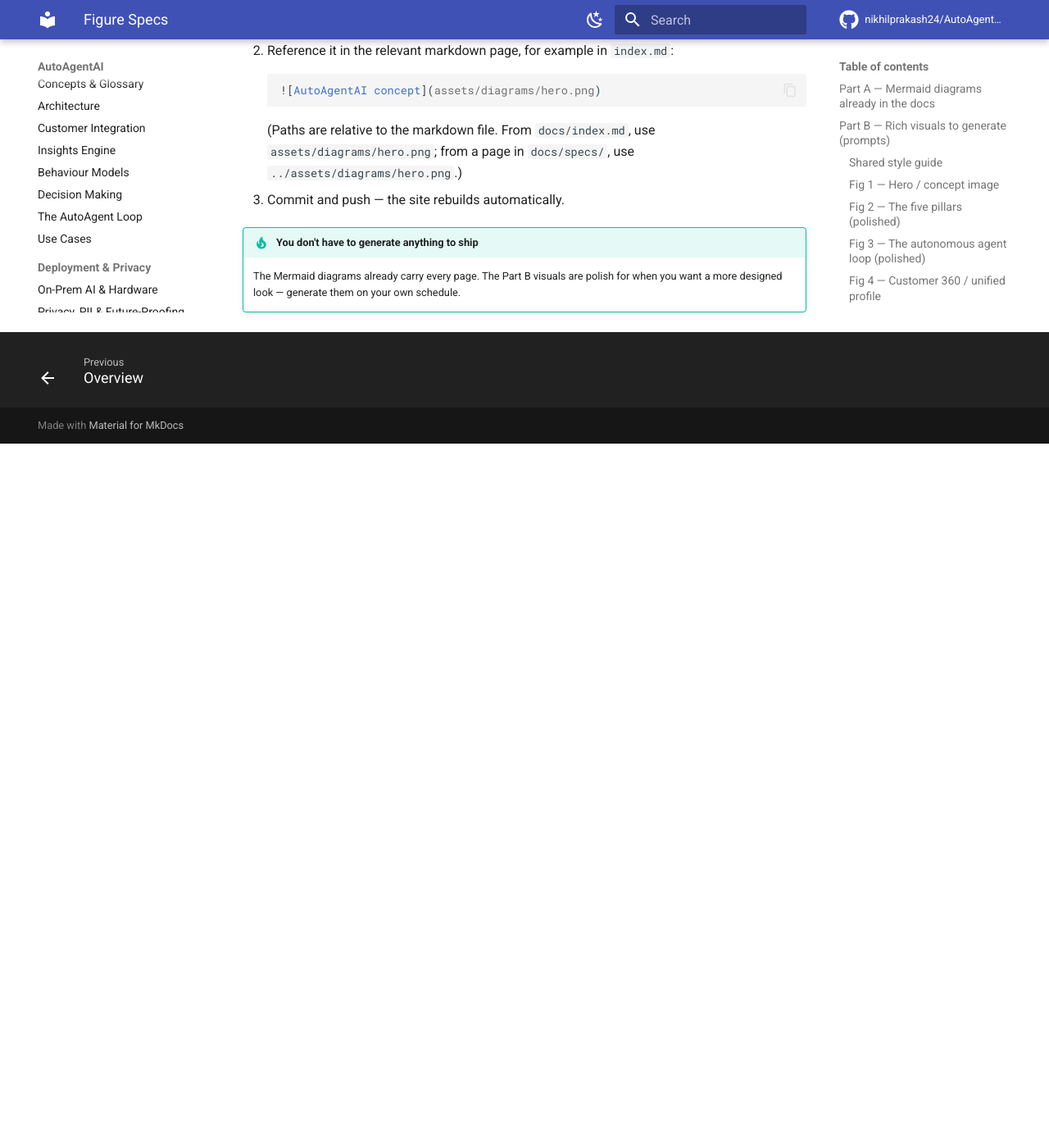
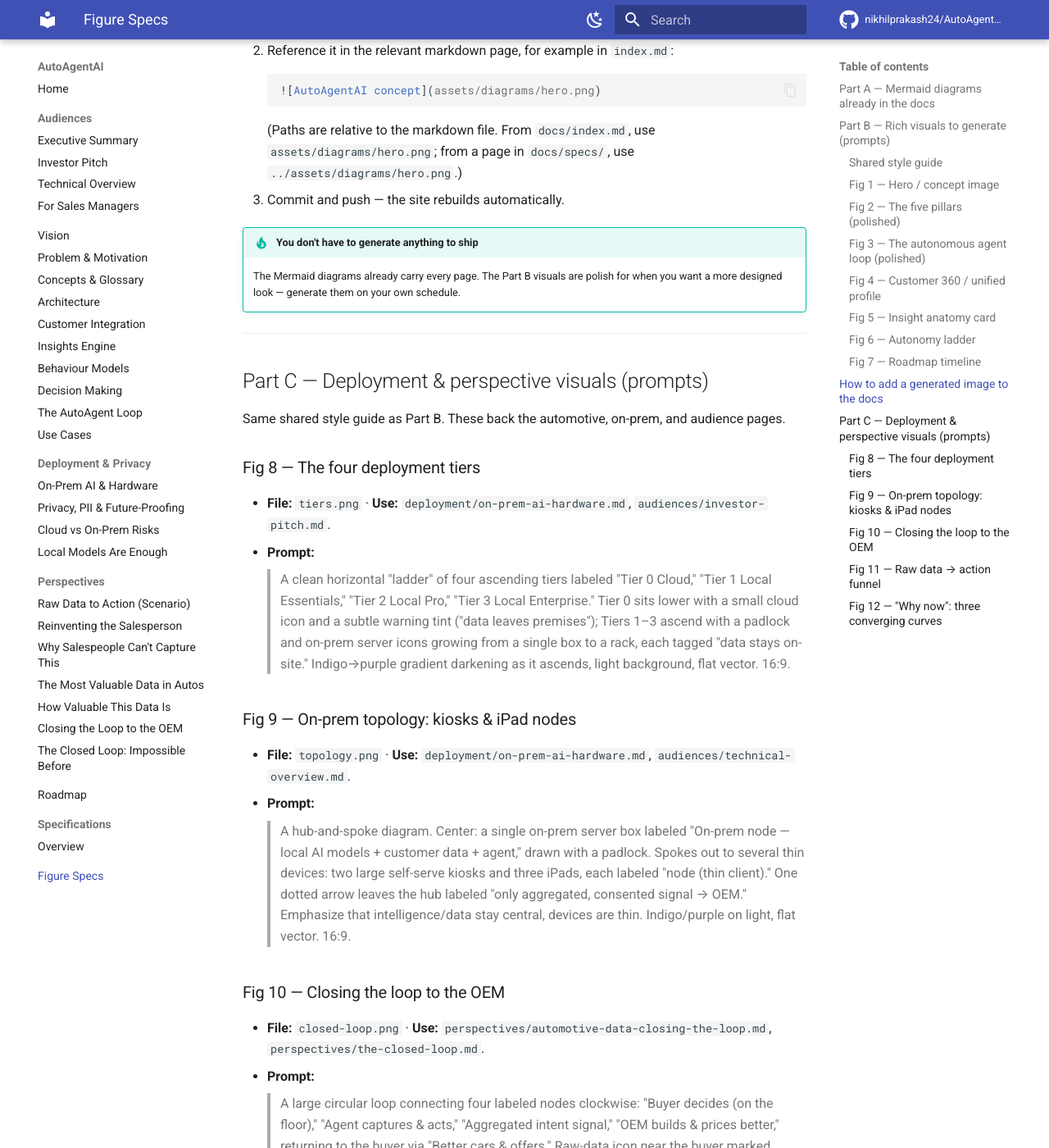
Before and after one commit to nikhilprakash24/AutoAgentAI-consumerDataIntegrationAndCollection, an MkDocs documentation site: the page built from docs/assets/diagrams/FIGURE_SPECS.md, in a window 1280 px wide and 1400 px high, scrolled down 3792 px. Shown: the whole window at 82% size. Built offline with MkDocs 1.6.1 and Material for MkDocs 9.7.7, drawn with Linux system fonts in a browser that asks for light colours; comment, search, counter and statistics services are not loaded; before the commit the page ends 4333 px from its top, so only the background shows below that; some of the changed text lies outside the part shown.

Commit message:
Add executive summary (page + printable PDF), fill investor ask, tighten CV, add figure specs
- Executive Summary one-pager page + print-ready A4 PDF (docs/assets/)
- Investor pitch: structured 'The Ask' (capital/design-partner/OEM) with
  clearly-marked placeholders for round and amount
- Closing-the-loop article: explicit 'CV = connected vehicle' clarification
- Figure specs Part C: four tiers, on-prem topology, closed loop, data-to-action,
  why-now curves
- Surface Executive Summary in nav and on the home page

Co-Authored-By: Claude Opus 4.8 <noreply@anthropic.com>
Claude-Session: https://claude.ai/code/session_01URZx9ybJV2jneLES5Ts7CP

```diff
--- a/docs/assets/diagrams/FIGURE_SPECS.md
+++ b/docs/assets/diagrams/FIGURE_SPECS.md
@@ -135,3 +135,57 @@ Each entry gives a **suggested filename**, **where it would go**, and a
 !!! tip "You don't have to generate anything to ship"
     The Mermaid diagrams already carry every page. The Part B visuals are polish for
     when you want a more designed look — generate them on your own schedule.
+
+---
+
+## Part C — Deployment & perspective visuals (prompts)
+
+Same shared style guide as Part B. These back the automotive, on-prem, and audience
+pages.
+
+### Fig 8 — The four deployment tiers
+- **File:** `tiers.png` · **Use:** `deployment/on-prem-ai-hardware.md`, `audiences/investor-pitch.md`.
+- **Prompt:**
+  > A clean horizontal "ladder" of four ascending tiers labeled "Tier 0 Cloud,"
+  > "Tier 1 Local Essentials," "Tier 2 Local Pro," "Tier 3 Local Enterprise." Tier 0
+  > sits lower with a small cloud icon and a subtle warning tint ("data leaves
+  > premises"); Tiers 1–3 ascend with a padlock and on-prem server icons growing from
+  > a single box to a rack, each tagged "data stays on-site." Indigo→purple gradient
+  > darkening as it ascends, light background, flat vector. 16:9.
+
+### Fig 9 — On-prem topology: kiosks & iPad nodes
+- **File:** `topology.png` · **Use:** `deployment/on-prem-ai-hardware.md`, `audiences/technical-overview.md`.
+- **Prompt:**
+  > A hub-and-spoke diagram. Center: a single on-prem server box labeled "On-prem
+  > node — local AI models + customer data + agent," drawn with a padlock. Spokes out
+  > to several thin devices: two large self-serve kiosks and three iPads, each labeled
+  > "node (thin client)." One dotted arrow leaves the hub labeled "only aggregated,
+  > consented signal → OEM." Emphasize that intelligence/data stay central, devices
+  > are thin. Indigo/purple on light, flat vector. 16:9.
+
+### Fig 10 — Closing the loop to the OEM
+- **File:** `closed-loop.png` · **Use:** `perspectives/automotive-data-closing-the-loop.md`, `perspectives/the-closed-loop.md`.
+- **Prompt:**
+  > A large circular loop connecting four labeled nodes clockwise: "Buyer decides (on
+  > the floor)," "Agent captures & acts," "Aggregated intent signal," "OEM builds &
+  > prices better," returning to the buyer via "Better cars & offers." Raw-data icon
+  > near the buyer marked "stays on-prem," and the signal going up marked "anonymized."
+  > Convey a previously-broken loop now closed. Indigo/purple on light, flat vector.
+  > Square or 16:9.
+
+### Fig 11 — Raw data → action funnel
+- **File:** `data-to-action.png` · **Use:** `perspectives/raw-data-to-action.md`, home.
+- **Prompt:**
+  > A clean left-to-right funnel/pipeline with five stages: "Raw data (scattered)," →
+  > "Useful data (one profile)," → "Insight," → "Action," → "Outcome," with a thin
+  > dotted "feedback" arrow curving from Outcome back to Raw data. Scattered dots on
+  > the left gradually resolve into a single clean figure on the right. Indigo/purple
+  > on light, flat vector. 16:9.
+
+### Fig 12 — "Why now": three converging curves
+- **File:** `why-now.png` · **Use:** `audiences/investor-pitch.md`.
+- **Prompt:**
+  > Three labeled trend lines rising and converging at a single highlighted point
+  > marked "The opening / now": "Agentic AI capability," "Open local-model quality,"
+  > and "Privacy-law pressure." Minimal chart aesthetic, no fake numbers, clean axes,
+  > the convergence point glowing. Indigo/purple accents on light. 16:9.
--- /dev/null
+++ b/docs/audiences/executive-summary.md
@@ -0,0 +1,55 @@
+# Executive Summary
+
+!!! abstract "AutoAgentAI — one page"
+    An autonomous AI agent that captures and uses the **most valuable,
+    least-captured data in the car industry** — the buyer's real pre-purchase intent
+    and decision behaviour — running **privately on-prem on local AI models**, and
+    **closing the loop from the showroom floor to the OEM.**
+
+**The problem.** Buying a car is a huge, considered, emotional decision, yet the data
+about *why* buyers choose, hesitate, or walk is almost entirely uncaptured — because
+it's structurally impossible for salespeople to capture. The industry runs on memory,
+sticky notes, lagging sales numbers, and survey-with-a-prize guesswork.
+
+**Why now.** Three curves crossed at once: **agentic AI** can finally capture and
+reason over this signal; **open local models** make it private and cheap enough to
+run on-prem; and **tightening privacy law** makes sovereign, on-prem data the only
+durable way to hold it.
+
+**What it is.** One agent across four jobs — unify customer data, model behaviour,
+generate custom insights, act on them — delivered through McDonald's-style kiosks and
+iPad nodes, running on the dealership's own hardware so **customer data never leaves
+the building.**
+
+**The wedge.** This data scores at the top on every value driver: huge stakes per
+decision, a lifelong repeating relationship, genuine decision signal (not vanity
+metrics), near-total scarcity (nobody captures it), and value at **every** level —
+salesperson, dealer, group, and manufacturer.
+
+**The moat.** The AI is commodity; the defensibility is **capture + privacy + the
+loop** — the on-floor footprint that captures the signal, the on-prem posture that
+can legally hold it, and the aggregated feedback loop to the OEM that compounds as it
+scales.
+
+**Business model.** Four tiers as a pricing ladder: land with low-cost **Tier 0**
+cloud pilots, expand to on-prem **Tiers 1–3** (hardware + recurring license), multiply
+across dealer groups, and — longer term — monetize the **OEM-facing** buyer-intent
+insight product.
+
+**The impact on the floor.** Fewer leads lost, reps who know the customer before they
+walk up, more trade-ins and service retention, and a salesperson's role that shifts
+from pressure-and-admin to **assurance and assistance** — a leaner, sharper team, each
+person amplified by the agent.
+
+**Status & ask.** Concept and documentation complete; next is specifications plus a
+measured design-partner pilot. **We're seeking** a funding round *(amount to
+confirm)*, a **design-partner dealership**, and an **OEM introduction** to scope the
+feedback loop.
+
+---
+
+📄 **[Download the one-page PDF](../assets/AutoAgentAI-Executive-Summary.pdf)** — print-ready, ready to send.
+
+<small>Full detail: [Investor Pitch](investor-pitch.md) · [Technical Overview](technical-overview.md) ·
+[For Sales Managers](for-sales-managers.md) · [How Valuable This Data Is](../perspectives/how-valuable-this-data-is.md) ·
+[Closing the Loop to the OEM](../perspectives/automotive-data-closing-the-loop.md).</small>
--- a/docs/audiences/investor-pitch.md
+++ b/docs/audiences/investor-pitch.md
@@ -105,10 +105,26 @@ the loop to the manufacturer.
 
 ## Roadmap & the ask
 
-Today: concept and documentation complete ([roadmap](../roadmap.md)). Next:
-specifications and a design-partner pilot. **The ask:** [capital / a design-partner
-dealer / an OEM introduction — fill in per conversation] to fund Phase 1 (specs) and
-a measured Tier-0/1 pilot that proves the lift and the loop.
+**Today:** concept and documentation complete ([roadmap](../roadmap.md)).
+**Next (Phase 1):** specifications + a measured design-partner pilot.
+
+**The ask — three ways to help:**
+
+1. **Capital** — a **`[pre-seed / seed — $XXXk–$X.Xm — to confirm]`** round to fund
+   Phase 1 specs and a Tier-0/1 pilot that proves the conversion, trade-in, and
+   retention lift against a holdout.
+2. **A design-partner dealership** — one rooftop willing to run the pilot and share
+   outcomes; they get the lift and first-mover advantage.
+3. **An OEM introduction** — a manufacturer contact to scope the aggregated,
+   anonymized buyer-intent feedback loop.
+
+**Use of funds:** specifications & architecture, the local-model evaluation and first
+models, integration with the pilot dealer's systems, and the kiosk/iPad build.
+
+!!! note "Set the numbers"
+    The round, amount, and valuation are placeholders (`[...]`) until confirmed —
+    tell me the real figures and I'll drop them in. The strategic asks (design
+    partner, OEM intro) hold regardless.
 
 !!! quote "Why we win"
     Everyone has an AI agent. We found the gold it's for — the car industry's most
--- a/mkdocs.yml
+++ b/mkdocs.yml
@@ -66,6 +66,7 @@ plugins:
 nav:
   - Home: index.md
   - Audiences:
+      - Executive Summary: audiences/executive-summary.md
       - Investor Pitch: audiences/investor-pitch.md
       - Technical Overview: audiences/technical-overview.md
       - For Sales Managers: audiences/for-sales-managers.md
```
Also changed, not shown: docs/index.md (+2 -1 lines), docs/perspectives/automotive-data-closing-the-loop.md (+7 -0 lines), 1 other file.
